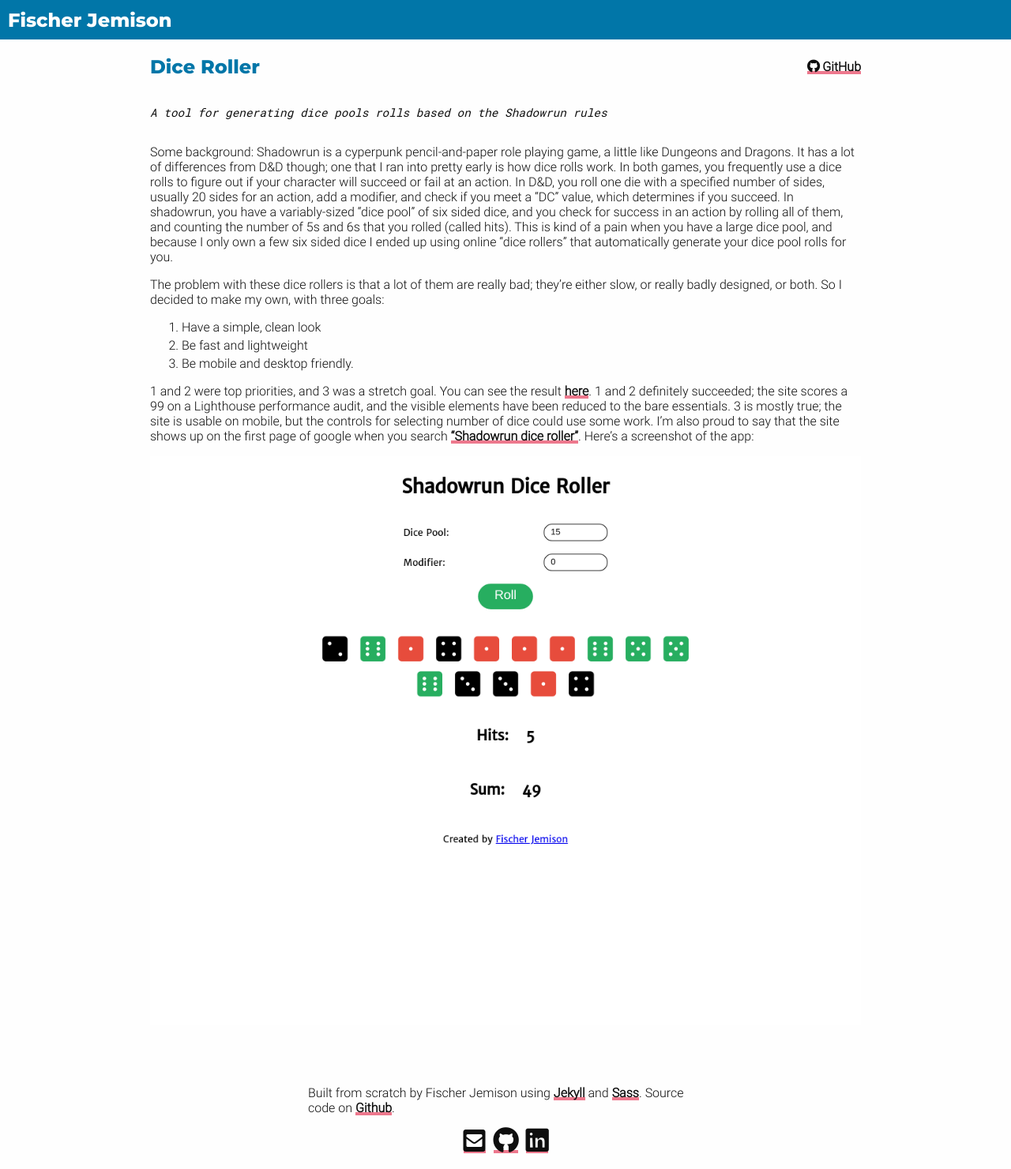
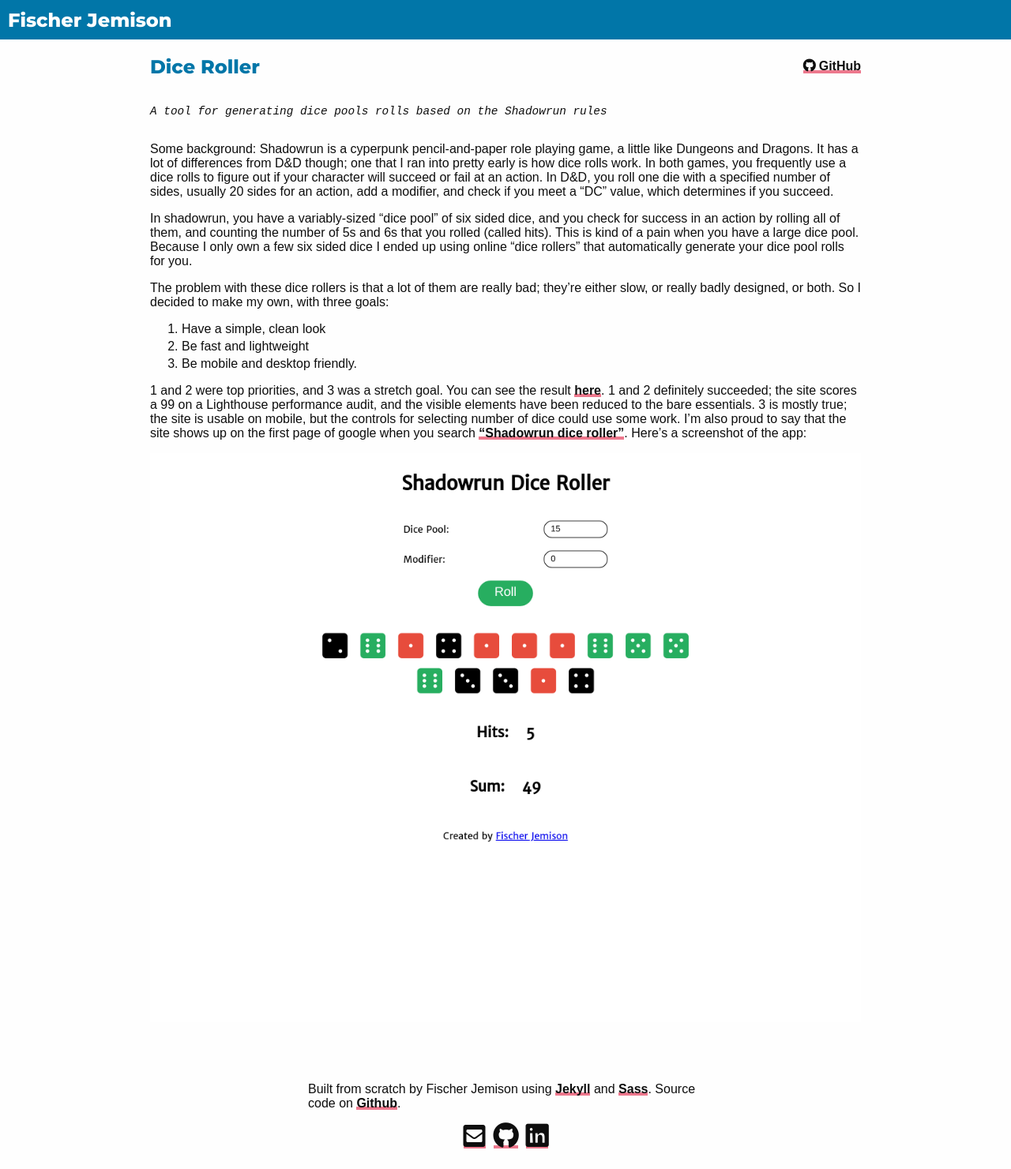
Before and after one commit to jemisonf/jemisonf.github.io, a Jekyll site: the page built from _projects/dice_roller.md, in a window 1280 px wide. Shown: the whole page at 79% size. Built offline with Jekyll 4.4.1, drawn with Linux system fonts in a browser that asks for light colours; some web fonts are replaced.

Commit message:
various fixes, adds web base project

```diff
--- a/_includes/cdn_imports.html
+++ b/_includes/cdn_imports.html
@@ -1,2 +1,2 @@
 <link rel="stylesheet" href="https://use.fontawesome.com/releases/v5.7.2/css/all.css" integrity="sha384-fnmOCqbTlWIlj8LyTjo7mOUStjsKC4pOpQbqyi7RrhN7udi9RwhKkMHpvLbHG9Sr" crossorigin="anonymous">
-<link href="https://fonts.googleapis.com/css?family=Roboto+Mono|Montserrat:800" rel="stylesheet">
+<link href="https://fonts.googleapis.com/css?family=Montserrat:800|Proxima+Nova" rel="stylesheet">
--- a/_projects/dice_roller.md
+++ b/_projects/dice_roller.md
@@ -5,7 +5,9 @@
 layout: project
 ---
 
-Some background: Shadowrun is a cyperpunk pencil-and-paper role playing game, a little like Dungeons and Dragons. It has a lot of differences from D&D though; one that I ran into pretty early is how dice rolls work. In both games, you frequently use a dice rolls to figure out if your character will succeed or fail at an action. In D&D, you roll one die with a specified number of sides, usually 20 sides for an action, add a modifier, and check if you meet a "DC" value, which determines if you succeed. In shadowrun, you have a variably-sized "dice pool" of six sided dice, and you check for success in an action by rolling all of them, and counting the number of 5s and 6s that you rolled (called hits). This is kind of a pain when you have a large dice pool, and because I only own a few six sided dice I ended up using online "dice rollers" that automatically generate your dice pool rolls for you.
+Some background: Shadowrun is a cyperpunk pencil-and-paper role playing game, a little like Dungeons and Dragons. It has a lot of differences from D&D though; one that I ran into pretty early is how dice rolls work. In both games, you frequently use a dice rolls to figure out if your character will succeed or fail at an action. In D&D, you roll one die with a specified number of sides, usually 20 sides for an action, add a modifier, and check if you meet a "DC" value, which determines if you succeed.
+
+In shadowrun, you have a variably-sized "dice pool" of six sided dice, and you check for success in an action by rolling all of them, and counting the number of 5s and 6s that you rolled (called hits). This is kind of a pain when you have a large dice pool. Because I only own a few six sided dice I ended up using online "dice rollers" that automatically generate your dice pool rolls for you.
 
 The problem with these dice rollers is that a lot of them are really bad; they're either slow, or really badly designed, or both. So I decided to make my own, with three goals:
 
--- a/_sass/abstract/_variables.scss
+++ b/_sass/abstract/_variables.scss
@@ -24,9 +24,9 @@
   src: local(".SFNSText-Light"), local(".HelveticaNeueDeskInterface-Light"), local(".LucidaGrandeUI"), local("Ubuntu Light"), local("Segoe UI Light"), local("Roboto-Light"), local("DroidSans"), local("Tahoma");
 }
 
-$font-stack: "system", sans-serif;
+$font-stack: "Proxima Nova", sans-serif;
 $header-font-stack: "Montserrat", sans-serif;
-$code-font-stack: "Roboto Mono", monospace;
+$code-font-stack: monospace;
 $subtext-font-stack: $code-font-stack;
 $base-font-size: 16px;
 $code-font-size: 14px;
--- a/index.html
+++ b/index.html
@@ -19,7 +19,7 @@
                         </h3>
                     </a>
                 </div>
-                <div>
+                <div class="project-card-content">
                     <p class="subtext">{{ project.short_description }}</p>
                 </div>
             </div>
```
Also changed, not shown: _projects/fgj.codes.md (+1 -1 lines), _projects/web_base.md (added, +27 -0 lines), 1 other file.
